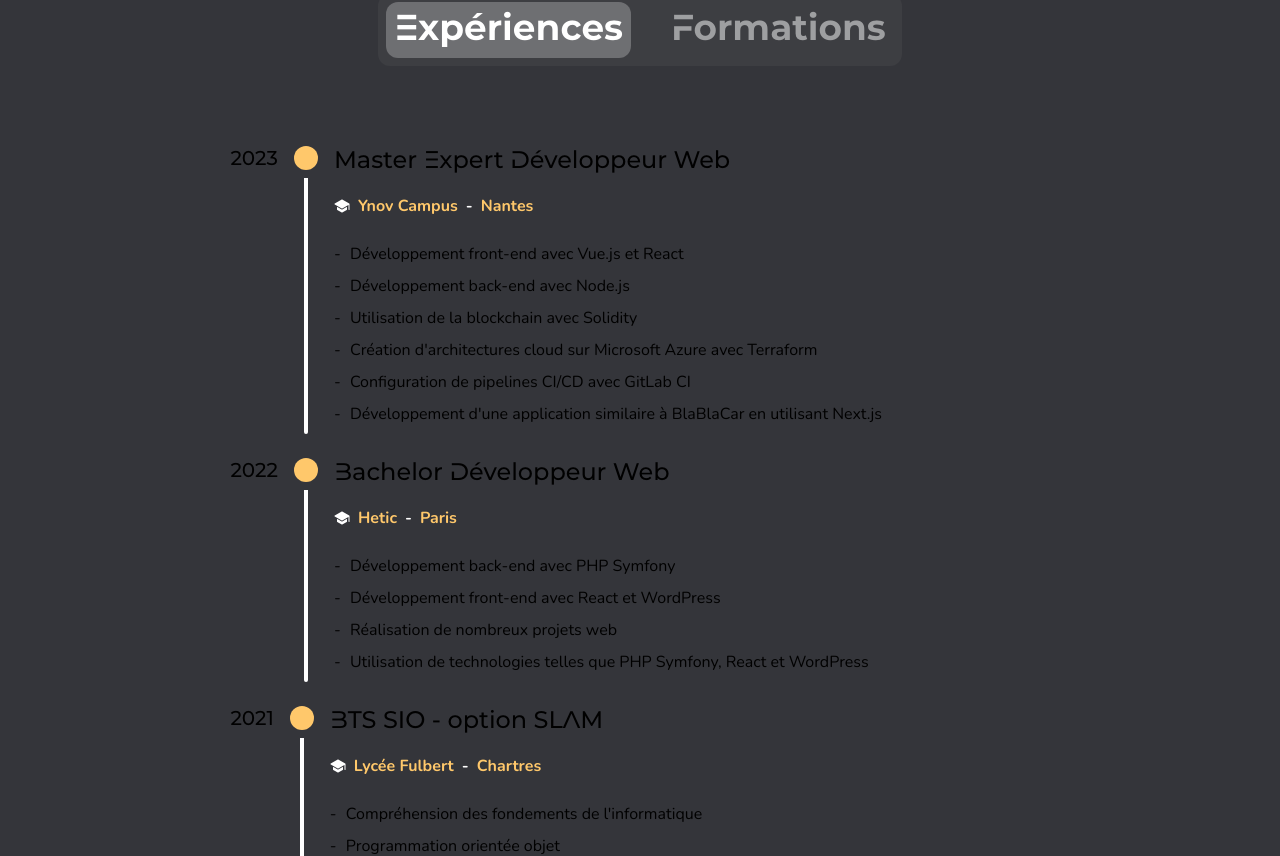
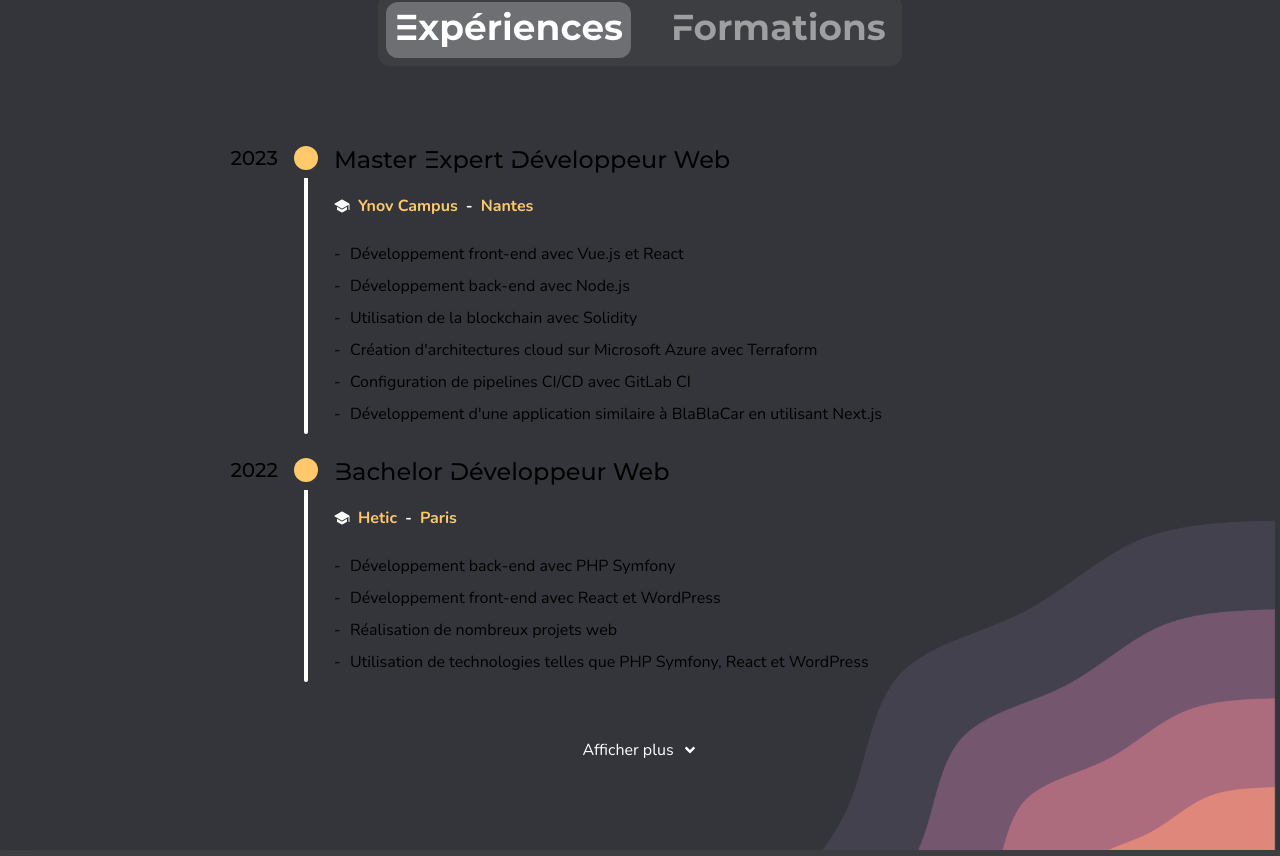
Before and after one commit to IPtitLu/portfolio-2023, a Next.js app in the folder application/: page / in a window 1280 px wide. Shown: the part 1122-1978 px from the top of the page. Built offline with nearby package versions, Linux system fonts and the light colour scheme.

Commit message:
section formations style final

```diff
--- a/application/app/contact/page.tsx
+++ b/application/app/contact/page.tsx
@@ -3,6 +3,7 @@
 import { Suspense } from 'react';
 import NavigationBar from '../../components/navigationBar';
 import { Loader } from '../../components/loader';
+import Footer from '@/components/footer';
 
 
 export default function Contact() {
@@ -19,6 +20,7 @@ export default function Contact() {
                     </section>
                 </Suspense>
             </Suspense>
+            <Footer />
         </div>
     )
-  }
+}
--- a/application/app/page.tsx
+++ b/application/app/page.tsx
@@ -4,7 +4,7 @@ import { Suspense, useState, useEffect } from 'react';
 import Image from 'next/image';
 import Link from 'next/link';
 import { motion } from "framer-motion";
-import { FaArrowDown, FaBuilding, FaCircle, FaRegBuilding } from 'react-icons/fa';
+import { FaAngleDown, FaAngleUp, FaArrowDown, FaBuilding, FaCircle, FaRegBuilding } from 'react-icons/fa';
 import { useInView } from "react-intersection-observer";
 import NavigationBar from '../components/navigationBar';
 import Footer from '../components/footer';
@@ -35,6 +35,13 @@ export default function Home() {
   const [sectionAboutLoaded, setSectionAboutLoaded] = useState(false);
   const [sectionFormationsLoaded, setSectionFormationsLoaded] = useState(false);
   const [animationKey, setAnimationKey] = useState(0);
+  const [showAll, setShowAll] = useState(false);
+
+  const toggleShowAll = () => {
+    setShowAll(!showAll);
+  };
+
+  const visibleItems = showAll ? dataExperiences : dataExperiences.slice(0, 2);
 
   useEffect(() => {
     if (sectionAboutInView && !sectionAboutLoaded) {
@@ -119,7 +126,7 @@ export default function Home() {
                 animate={{ opacity: 1, scale: 1 }}
                 transition={{ duration: 3 }}
               >
-                <Link href='#about' className="animate-bounce flex justify-center">
+                <Link href='#formations' className="animate-bounce flex justify-center">
                   <div className=' hover:ring-4 hover:ring-orange rounded-full ease-out duration-200'>
                     <FaArrowDown size={32} className='m-2' />
                   </div>
@@ -131,29 +138,10 @@ export default function Home() {
         </Suspense>
       </Suspense>
 
-      {/*
-              <section id='about' className='w-full h-full pb-[-50px] bg-dark' ref={sectionAboutRef}>
-                {sectionAboutLoaded ? (
-                  <motion.div
-                    className='max-w-screen-lg mx-auto flex flex-col mb-10 items-center'
-                    initial={{ opacity: 0, scale: 0.5 }}
-                    animate={{ opacity: 1, scale: 1 }}
-                    transition={{ duration: 0.5 }}
-                  >
-                    <div>Hello</div>
-                  </motion.div>
-                ) : (
-                  <div className='h-screen'>
-                    <Loader />
-                  </div>
-                )}
-              </section>
-      */}
-
-      <section id='formations' className='w-full h-full pb-[-50px] bg-dark' ref={sectionFormationsRef}>
+      <section id='formations' className='w-full h-full bg-dark lg:bg-[url("/bg2.png")] bg-cover bg-center overflow-hidden' ref={sectionFormationsRef}>
         {sectionFormationsLoaded ? (
           <motion.div
-            className='max-w-screen-lg mx-auto flex flex-col mb-10 items-center'
+            className='max-w-screen-lg mx-auto flex flex-col mb-10 items-center lg:mt-0 mt-10'
             initial={{ opacity: 0, scale: 0.5 }}
             animate={{ opacity: 1, scale: 1 }}
             transition={{ duration: 0.5 }}
@@ -163,14 +151,14 @@ export default function Home() {
             >
               <div className='w-fit flex flex-col lg:flex-row justify-center items-center mb-20 bg-light-dark rounded-xl py-2 px-2'>
                 <h3
-                  className={`font-montserrat text-4xl font-bold mr-0 lg:mr-4 cursor-pointer inline-flex items-center justify-center py-2 px-2 w-fit rounded-xl ease-in-out duration-200
+                  className={`font-montserrat text-4xl font-bold mr-0 lg:mr-4 cursor-pointer inline-flex items-center justify-center hover:bg-white/25 py-2 px-2 w-fit rounded-xl ease-in-out duration-200
                     ${activeSection === 0 ? "text-white bg-white/25" : "text-white/50"}`}
                   onClick={() => setActiveSection(0)}
                 >
                   Expériences
                 </h3>
                 <h3
-                  className={`font-montserrat text-4xl font-bold ml-0 lg:ml-4 cursor-pointer inline-flex items-center justify-center text-center  py-2 px-2 w-fit rounded-xl ease-in-out duration-200
+                  className={`font-montserrat text-4xl font-bold ml-0 lg:ml-4 cursor-pointer inline-flex items-center justify-center text-center hover:bg-white/25 py-2 px-2 w-fit rounded-xl ease-in-out duration-200
                     ${activeSection === 1 ? "text-white bg-white/25" : "text-white/50"}`}
                   onClick={() => setActiveSection(1)}
                 >
@@ -178,8 +166,8 @@ export default function Home() {
                 </h3>
               </div>
               <div className={activeSection === 1 ? ' hidden' : 'w-full flex justify-center'}>
-                <ul className='w-full flex flex-col justify-center items-center'>
-                  {dataExperiences.map((item: props, index) => (
+                <ul className='w-full flex flex-col justify-center items-center mb-6'>
+                  {visibleItems.map((item: props, index) => (
                     <motion.li
                       key={item.id}
                       className='w-4/5 flex flex-row mb-6'
@@ -224,7 +212,7 @@ export default function Home() {
               </div>
               <div className={!activeSection ? ' hidden' : 'w-full flex justify-center'}>
                 <ul className='w-full flex flex-col justify-center items-center'>
-                  {dataExperiences.map((item: props, index) => (
+                  {visibleItems.map((item: props, index) => (
                     <motion.li
                       key={item.id}
                       className='w-4/5 flex flex-row mb-6'
@@ -267,6 +255,24 @@ export default function Home() {
                   ))}
                 </ul>
               </div>
+              <div className='flex justify-center items-center'>
+                {!showAll && dataExperiences.length > 3 && (
+                  <button className="text-white flex flex-row justify-center items-center px-4 py-2 rounded-lg hover:bg-white hover:bg-opacity-10" onClick={toggleShowAll}>
+                    <span className='mr-2'>Afficher plus</span>
+                    <div className='flex justify-center items-center'>
+                      <FaAngleDown className="w-4 h-auto fill-white" />
+                    </div>
+                  </button>
+                )}
+                {showAll && (
+                  <button className="text-white flex flex-row justify-center items-center px-4 py-2 rounded-lg hover:bg-white hover:bg-opacity-10" onClick={toggleShowAll}>
+                    <span className='mr-2'>Masquer</span>
+                    <div className='flex justify-center items-center'>
+                      <FaAngleUp className="w-4 h-auto fill-white" />
+                    </div>
+                  </button>
+                )}
+              </div>
             </div>
           </motion.div>
         ) : (
```
Also changed, not shown: application/public/bg2.png (added), application/public/bg2.svg (deleted).
